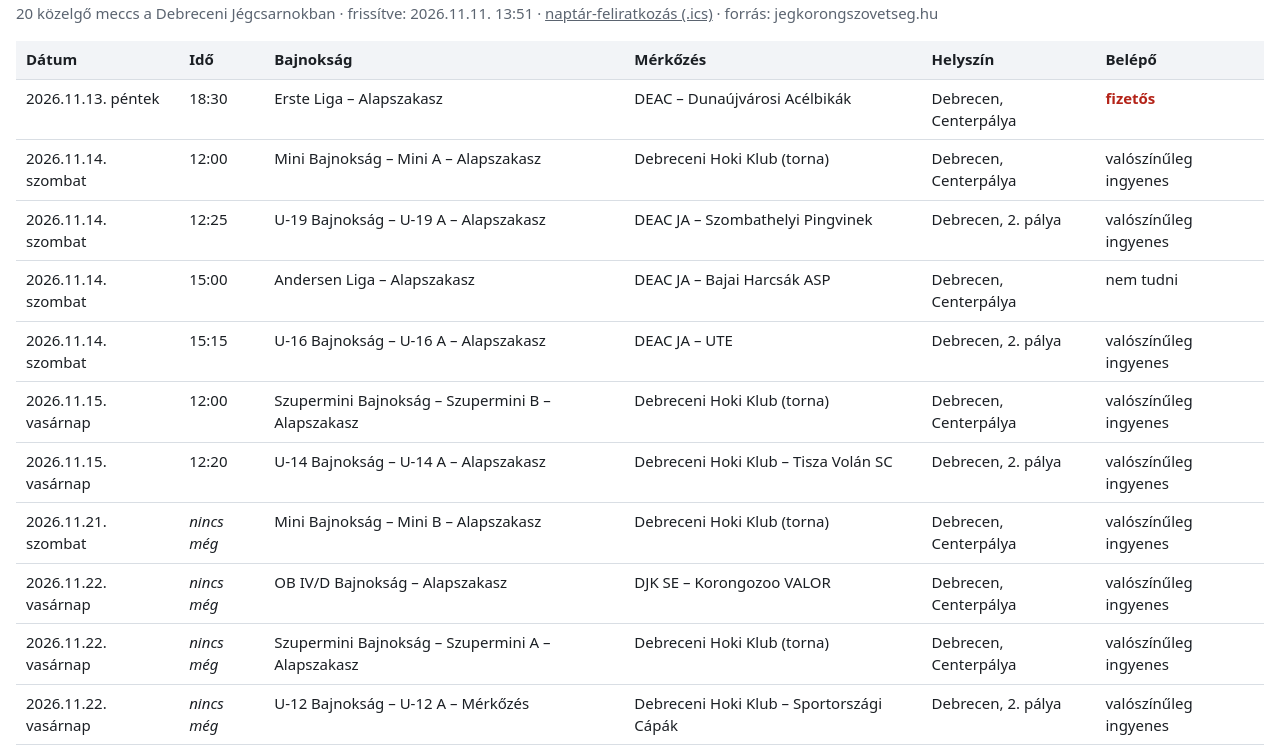
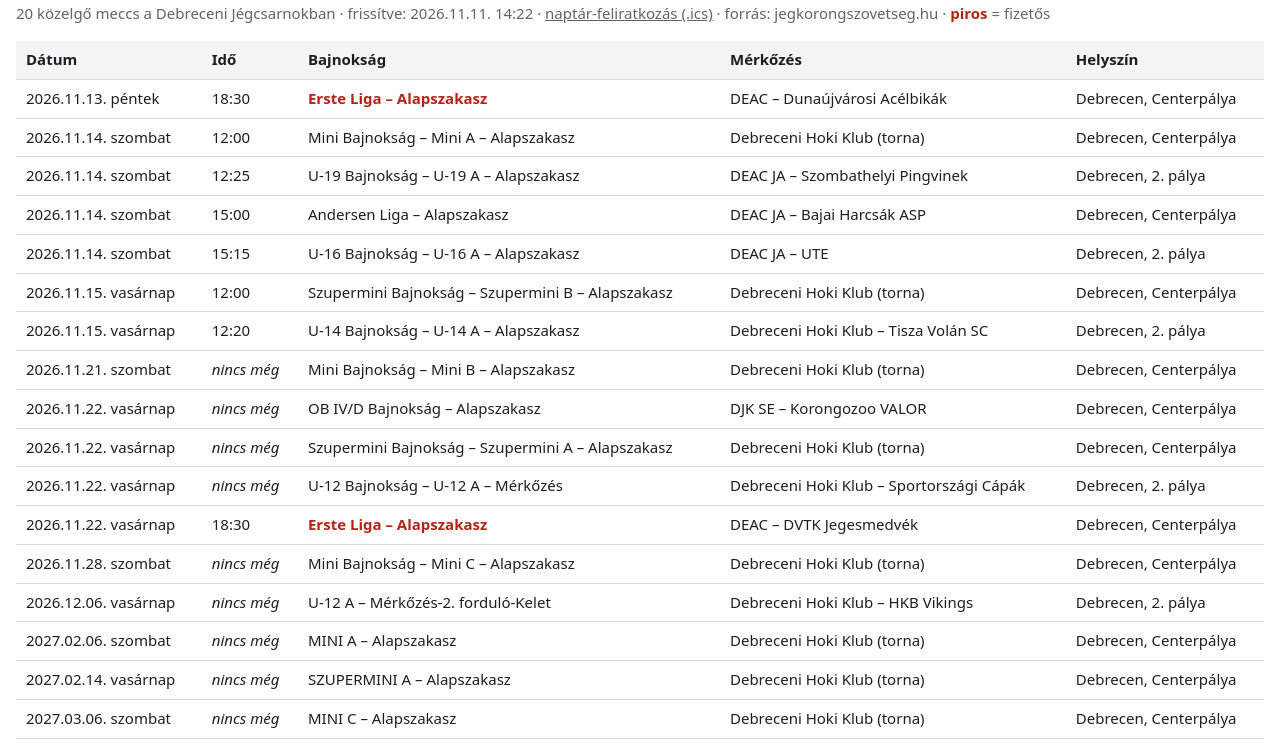
Before and after one commit to 92levaitamas/debrecen-hoki-menetrend, a plain HTML site: page docs/index.html in a window 1280 px wide. Shown: the part 49-799 px from the top of the page. Drawn offline with Linux system fonts and the light colour scheme.

Commit message:
Weboldal: a Belépő oszlop helyett a fizetős bajnokság neve piros

```diff
--- a/docs/index.html
+++ b/docs/index.html
@@ -8,34 +8,35 @@ body { margin:0; padding:16px; background:var(--bg); color:var(--fg); font:15px/
 h1 { font-size:1.4rem; margin:0 0 4px; } p { color:var(--muted); margin:0 0 16px; }
 .wrap { overflow-x:auto; } table { border-collapse:collapse; width:100%; min-width:720px; }
 th, td { text-align:left; padding:8px 10px; border-bottom:1px solid var(--line); vertical-align:top; }
-th { background:var(--head); position:sticky; top:0; } td.paid { color:var(--paid); font-weight:600; }
+th { background:var(--head); position:sticky; top:0; } .paid { color:var(--paid); font-weight:600; }
 a { color:inherit; }
 </style></head><body>
 <h1>Jégkorong Debrecenben</h1>
-<p>20 közelgő meccs a Debreceni Jégcsarnokban · frissítve: 2026.11.11. 13:51 ·
-<a href="debrecen.ics">naptár-feliratkozás (.ics)</a> · forrás: jegkorongszovetseg.hu</p>
+<p>20 közelgő meccs a Debreceni Jégcsarnokban · frissítve: 2026.11.11. 14:22 ·
+<a href="debrecen.ics">naptár-feliratkozás (.ics)</a> · forrás: jegkorongszovetseg.hu ·
+<span class="paid">piros</span> = fizetős</p>
 <div class="wrap"><table>
-<thead><tr><th>Dátum</th><th>Idő</th><th>Bajnokság</th><th>Mérkőzés</th><th>Helyszín</th><th>Belépő</th></tr></thead>
+<thead><tr><th>Dátum</th><th>Idő</th><th>Bajnokság</th><th>Mérkőzés</th><th>Helyszín</th></tr></thead>
 <tbody>
-<tr><td>2026.11.13. péntek</td><td>18:30</td><td>Erste Liga – Alapszakasz</td><td>DEAC – Dunaújvárosi Acélbikák</td><td>Debrecen, Centerpálya</td><td class="paid">fizetős</td></tr>
-<tr><td>2026.11.14. szombat</td><td>12:00</td><td>Mini Bajnokság – Mini A – Alapszakasz</td><td>Debreceni Hoki Klub (torna)</td><td>Debrecen, Centerpálya</td><td class="">valószínűleg ingyenes</td></tr>
-<tr><td>2026.11.14. szombat</td><td>12:25</td><td>U-19 Bajnokság – U-19 A – Alapszakasz</td><td>DEAC JA – Szombathelyi Pingvinek</td><td>Debrecen, 2. pálya</td><td class="">valószínűleg ingyenes</td></tr>
-<tr><td>2026.11.14. szombat</td><td>15:00</td><td>Andersen Liga – Alapszakasz</td><td>DEAC JA – Bajai Harcsák ASP</td><td>Debrecen, Centerpálya</td><td class="">nem tudni</td></tr>
-<tr><td>2026.11.14. szombat</td><td>15:15</td><td>U-16 Bajnokság – U-16 A – Alapszakasz</td><td>DEAC JA – UTE</td><td>Debrecen, 2. pálya</td><td class="">valószínűleg ingyenes</td></tr>
-<tr><td>2026.11.15. vasárnap</td><td>12:00</td><td>Szupermini Bajnokság – Szupermini B – Alapszakasz</td><td>Debreceni Hoki Klub (torna)</td><td>Debrecen, Centerpálya</td><td class="">valószínűleg ingyenes</td></tr>
-<tr><td>2026.11.15. vasárnap</td><td>12:20</td><td>U-14 Bajnokság – U-14 A – Alapszakasz</td><td>Debreceni Hoki Klub – Tisza Volán SC</td><td>Debrecen, 2. pálya</td><td class="">valószínűleg ingyenes</td></tr>
-<tr><td>2026.11.21. szombat</td><td><em>nincs még</em></td><td>Mini Bajnokság – Mini B – Alapszakasz</td><td>Debreceni Hoki Klub (torna)</td><td>Debrecen, Centerpálya</td><td class="">valószínűleg ingyenes</td></tr>
-<tr><td>2026.11.22. vasárnap</td><td><em>nincs még</em></td><td>OB IV/D Bajnokság – Alapszakasz</td><td>DJK SE – Korongozoo VALOR</td><td>Debrecen, Centerpálya</td><td class="">valószínűleg ingyenes</td></tr>
-<tr><td>2026.11.22. vasárnap</td><td><em>nincs még</em></td><td>Szupermini Bajnokság – Szupermini A – Alapszakasz</td><td>Debreceni Hoki Klub (torna)</td><td>Debrecen, Centerpálya</td><td class="">valószínűleg ingyenes</td></tr>
-<tr><td>2026.11.22. vasárnap</td><td><em>nincs még</em></td><td>U-12 Bajnokság – U-12 A – Mérkőzés</td><td>Debreceni Hoki Klub – Sportországi Cápák</td><td>Debrecen, 2. pálya</td><td class="">valószínűleg ingyenes</td></tr>
-<tr><td>2026.11.22. vasárnap</td><td>18:30</td><td>Erste Liga – Alapszakasz</td><td>DEAC – DVTK Jegesmedvék</td><td>Debrecen, Centerpálya</td><td class="paid">fizetős</td></tr>
-<tr><td>2026.11.28. szombat</td><td><em>nincs még</em></td><td>Mini Bajnokság – Mini C – Alapszakasz</td><td>Debreceni Hoki Klub (torna)</td><td>Debrecen, Centerpálya</td><td class="">valószínűleg ingyenes</td></tr>
-<tr><td>2026.12.06. vasárnap</td><td><em>nincs még</em></td><td>U-12 A – Mérkőzés-2. forduló-Kelet</td><td>Debreceni Hoki Klub – HKB Vikings</td><td>Debrecen, 2. pálya</td><td class="">valószínűleg ingyenes</td></tr>
-<tr><td>2027.02.06. szombat</td><td><em>nincs még</em></td><td>MINI A – Alapszakasz</td><td>Debreceni Hoki Klub (torna)</td><td>Debrecen, Centerpálya</td><td class="">valószínűleg ingyenes</td></tr>
-<tr><td>2027.02.14. vasárnap</td><td><em>nincs még</em></td><td>SZUPERMINI A – Alapszakasz</td><td>Debreceni Hoki Klub (torna)</td><td>Debrecen, Centerpálya</td><td class="">valószínűleg ingyenes</td></tr>
-<tr><td>2027.03.06. szombat</td><td><em>nincs még</em></td><td>MINI C – Alapszakasz</td><td>Debreceni Hoki Klub (torna)</td><td>Debrecen, Centerpálya</td><td class="">valószínűleg ingyenes</td></tr>
-<tr><td>2027.03.06. szombat</td><td><em>nincs még</em></td><td>MINI A – Alapszakasz</td><td>Debreceni Hoki Klub (torna)</td><td>Debrecen, Centerpálya</td><td class="">valószínűleg ingyenes</td></tr>
-<tr><td>2027.03.07. vasárnap</td><td><em>nincs még</em></td><td>SZUPERMINI C – Alapszakasz</td><td>Debreceni Hoki Klub (torna)</td><td>Debrecen, Centerpálya</td><td class="">valószínűleg ingyenes</td></tr>
-<tr><td>2027.03.13. szombat</td><td><em>nincs még</em></td><td>MINI C – Alapszakasz</td><td>DSC-SI (torna)</td><td>Debrecen, Centerpálya</td><td class="">valószínűleg ingyenes</td></tr>
+<tr><td>2026.11.13. péntek</td><td>18:30</td><td class="paid" title="fizetős">Erste Liga – Alapszakasz</td><td>DEAC – Dunaújvárosi Acélbikák</td><td>Debrecen, Centerpálya</td></tr>
+<tr><td>2026.11.14. szombat</td><td>12:00</td><td>Mini Bajnokság – Mini A – Alapszakasz</td><td>Debreceni Hoki Klub (torna)</td><td>Debrecen, Centerpálya</td></tr>
+<tr><td>2026.11.14. szombat</td><td>12:25</td><td>U-19 Bajnokság – U-19 A – Alapszakasz</td><td>DEAC JA – Szombathelyi Pingvinek</td><td>Debrecen, 2. pálya</td></tr>
+<tr><td>2026.11.14. szombat</td><td>15:00</td><td>Andersen Liga – Alapszakasz</td><td>DEAC JA – Bajai Harcsák ASP</td><td>Debrecen, Centerpálya</td></tr>
+<tr><td>2026.11.14. szombat</td><td>15:15</td><td>U-16 Bajnokság – U-16 A – Alapszakasz</td><td>DEAC JA – UTE</td><td>Debrecen, 2. pálya</td></tr>
+<tr><td>2026.11.15. vasárnap</td><td>12:00</td><td>Szupermini Bajnokság – Szupermini B – Alapszakasz</td><td>Debreceni Hoki Klub (torna)</td><td>Debrecen, Centerpálya</td></tr>
+<tr><td>2026.11.15. vasárnap</td><td>12:20</td><td>U-14 Bajnokság – U-14 A – Alapszakasz</td><td>Debreceni Hoki Klub – Tisza Volán SC</td><td>Debrecen, 2. pálya</td></tr>
+<tr><td>2026.11.21. szombat</td><td><em>nincs még</em></td><td>Mini Bajnokság – Mini B – Alapszakasz</td><td>Debreceni Hoki Klub (torna)</td><td>Debrecen, Centerpálya</td></tr>
+<tr><td>2026.11.22. vasárnap</td><td><em>nincs még</em></td><td>OB IV/D Bajnokság – Alapszakasz</td><td>DJK SE – Korongozoo VALOR</td><td>Debrecen, Centerpálya</td></tr>
+<tr><td>2026.11.22. vasárnap</td><td><em>nincs még</em></td><td>Szupermini Bajnokság – Szupermini A – Alapszakasz</td><td>Debreceni Hoki Klub (torna)</td><td>Debrecen, Centerpálya</td></tr>
+<tr><td>2026.11.22. vasárnap</td><td><em>nincs még</em></td><td>U-12 Bajnokság – U-12 A – Mérkőzés</td><td>Debreceni Hoki Klub – Sportországi Cápák</td><td>Debrecen, 2. pálya</td></tr>
+<tr><td>2026.11.22. vasárnap</td><td>18:30</td><td class="paid" title="fizetős">Erste Liga – Alapszakasz</td><td>DEAC – DVTK Jegesmedvék</td><td>Debrecen, Centerpálya</td></tr>
+<tr><td>2026.11.28. szombat</td><td><em>nincs még</em></td><td>Mini Bajnokság – Mini C – Alapszakasz</td><td>Debreceni Hoki Klub (torna)</td><td>Debrecen, Centerpálya</td></tr>
+<tr><td>2026.12.06. vasárnap</td><td><em>nincs még</em></td><td>U-12 A – Mérkőzés-2. forduló-Kelet</td><td>Debreceni Hoki Klub – HKB Vikings</td><td>Debrecen, 2. pálya</td></tr>
+<tr><td>2027.02.06. szombat</td><td><em>nincs még</em></td><td>MINI A – Alapszakasz</td><td>Debreceni Hoki Klub (torna)</td><td>Debrecen, Centerpálya</td></tr>
+<tr><td>2027.02.14. vasárnap</td><td><em>nincs még</em></td><td>SZUPERMINI A – Alapszakasz</td><td>Debreceni Hoki Klub (torna)</td><td>Debrecen, Centerpálya</td></tr>
+<tr><td>2027.03.06. szombat</td><td><em>nincs még</em></td><td>MINI C – Alapszakasz</td><td>Debreceni Hoki Klub (torna)</td><td>Debrecen, Centerpálya</td></tr>
+<tr><td>2027.03.06. szombat</td><td><em>nincs még</em></td><td>MINI A – Alapszakasz</td><td>Debreceni Hoki Klub (torna)</td><td>Debrecen, Centerpálya</td></tr>
+<tr><td>2027.03.07. vasárnap</td><td><em>nincs még</em></td><td>SZUPERMINI C – Alapszakasz</td><td>Debreceni Hoki Klub (torna)</td><td>Debrecen, Centerpálya</td></tr>
+<tr><td>2027.03.13. szombat</td><td><em>nincs még</em></td><td>MINI C – Alapszakasz</td><td>DSC-SI (torna)</td><td>Debrecen, Centerpálya</td></tr>
 </tbody></table></div>
 </body></html>
```
Also changed, not shown: 2 other files.
